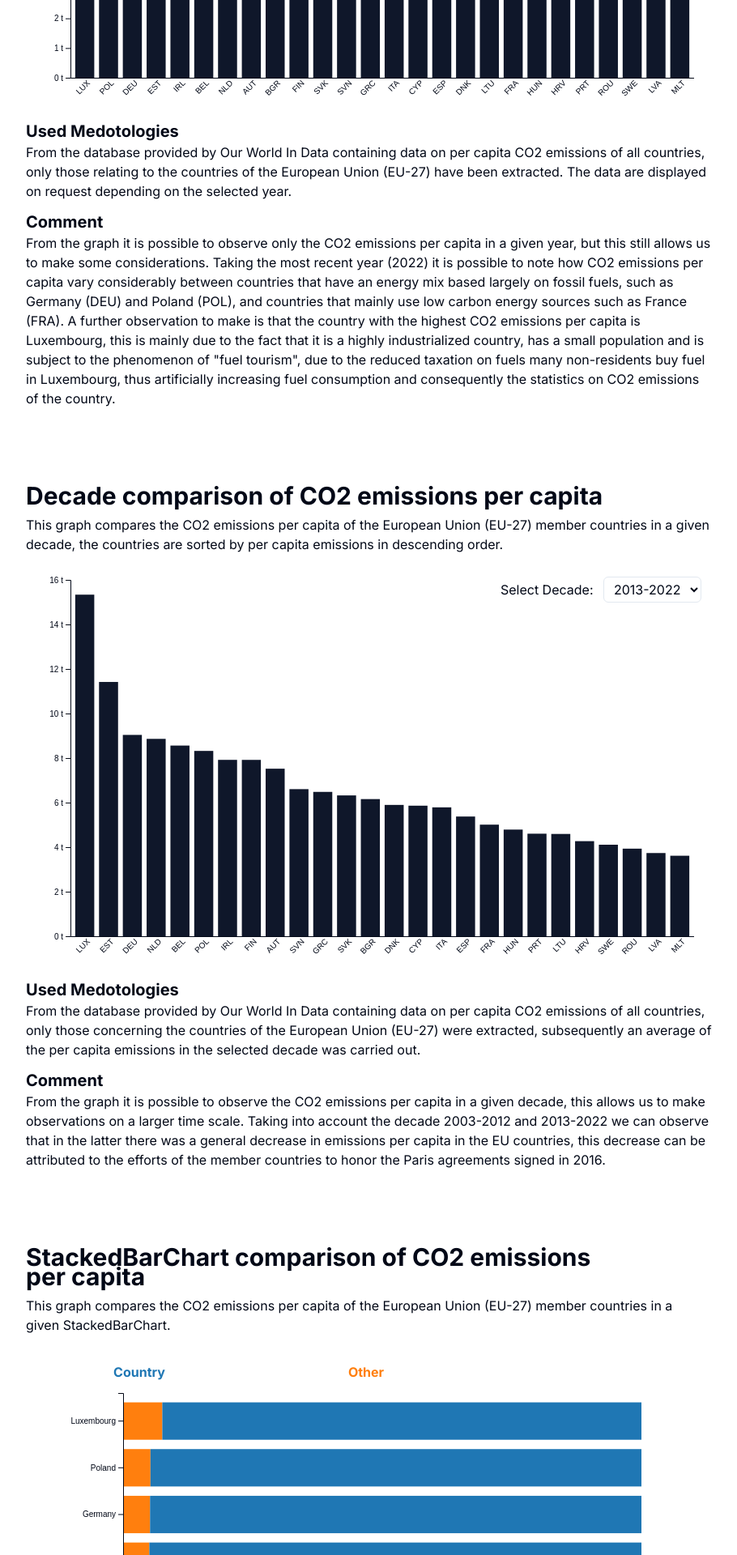
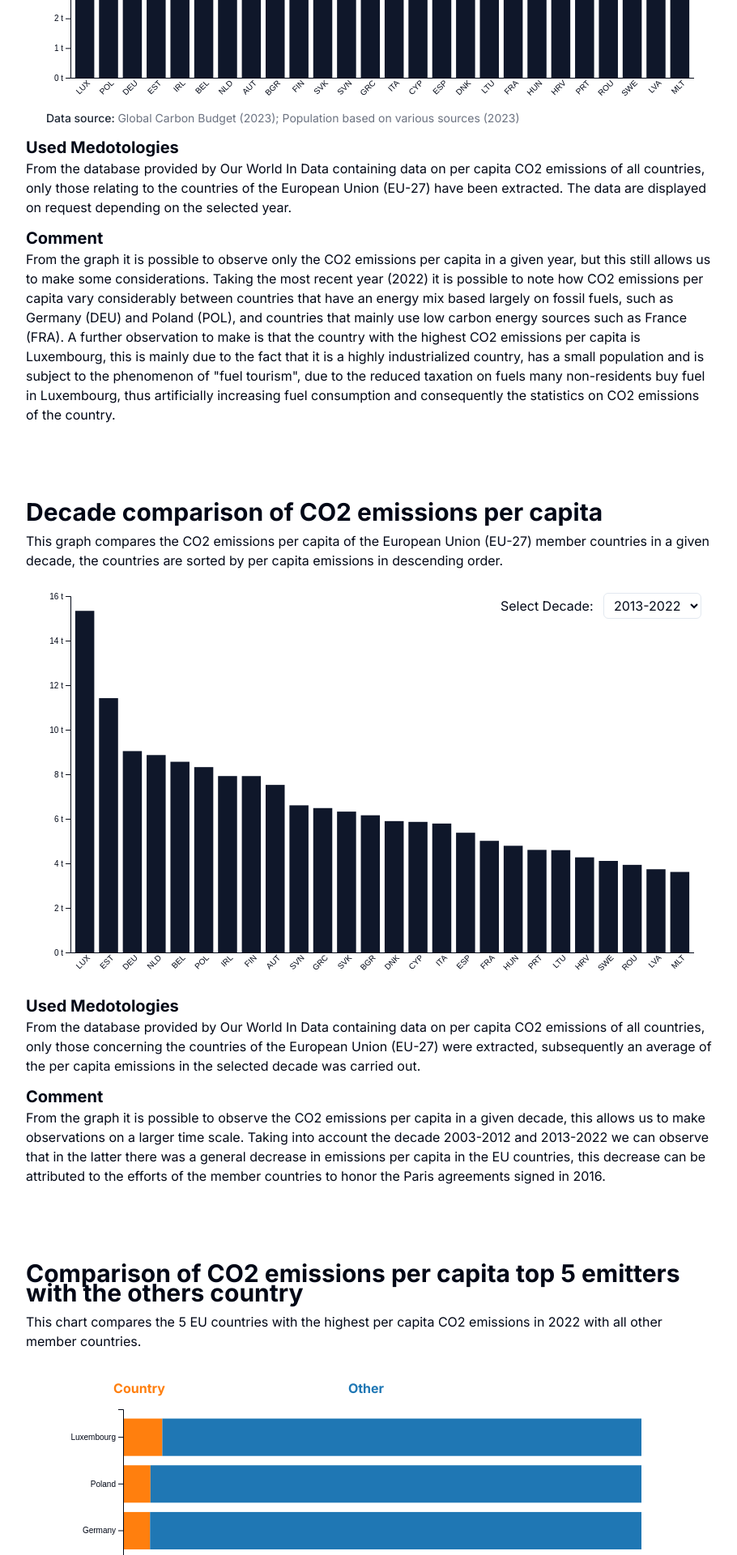
Before and after one commit to Berrutz/DataVis-Project, a Next.js app in the folder web-application/: page /DataVis-Project/assignments/assignment-1 in a window 1280 px wide. Shown: the part 760-2680 px from the top of the page at 81% size, without its empty margins (183-1093 px from the left). Built offline with nearby package versions, Linux system fonts and the light colour scheme.

Commit message:
added text in page.tsx

```diff
--- a/web-application/src/app/assignments/assignment-1/_components/UE-emission-1year.tsx
+++ b/web-application/src/app/assignments/assignment-1/_components/UE-emission-1year.tsx
@@ -124,25 +124,11 @@ const UEEmission1Year = () => {
             </div>
             <div className="overflow-x-auto h-full w-fit">
                 <svg ref={svgRef} />
+                <p className="text-sm text-gray-500">
+                    <a className="font-medium text-gray-800">Data source: </a>
+                    Global Carbon Budget (2023); Population based on various sources (2023)
+                </p>
             </div>
-            {/*             <p className="absolute -bottom-8 left-0 text-sm text-gray-500">
-                <a className="font-medium text-gray-800">Data source: </a>
-                Global Carbon Budget (2023); Population based on various sources (2023)
-            </p> */}
-            {/*             <div className="mt-4 block xs:hidden">
-                <label>Selected Year: </label>
-                <select
-                    value={selectedYear}
-                    onChange={(e) => setSelectedYear(e.target.value)}
-                    className="py-1 px-2 ml-2 rounded-md border bg-background"
-                >
-                    {yearOptions.map((year) => (
-                        <option key={year} value={year}>
-                            {year}
-                        </option>
-                    ))}
-                </select>
-            </div> */}
         </div>
     );
 };
--- a/web-application/src/app/assignments/assignment-1/_components/UE-emission-top5-StackedBarChart.tsx
+++ b/web-application/src/app/assignments/assignment-1/_components/UE-emission-top5-StackedBarChart.tsx
@@ -84,12 +84,12 @@ const StackedBarChart = () => {
             .range([0, width - margin.left - margin.right]);
 
         const color = d3.scaleOrdinal()
-            .domain(["Country", "Other"])
+            .domain(["Other", "Country"])
             .range(["#1f77b4", "#ff7f0e"]);
 
         // Stack generator for the "Country" and "Other" categories
         const stackGenerator = d3.stack()
-            .keys(["entity","country", "other"]);
+            .keys(["entity", "country", "other"]);
 
         const stackedData = stackGenerator(data);
 
@@ -97,12 +97,12 @@ const StackedBarChart = () => {
         svg.selectAll("g.layer")
             .data(stackedData)
             .join("g")
-            .attr("fill", d => color(d.key) as string )
+            .attr("fill", d => color(d.key) as string)
             .selectAll("rect")
             .data(d => d)
             .join("rect")
             .attr("y", d => y(d.data.entity) ?? 0)
-            .attr("x", d => x(d[0]) ?? 0 )
+            .attr("x", d => x(d[0]) ?? 0)
             .attr("width", d => x(d[1]) - x(d[0])!)
             .attr("height", y.bandwidth());
 
@@ -114,7 +114,7 @@ const StackedBarChart = () => {
             .attr("x", (width - margin.left - margin.right) / 2)
             .attr("y", 30)
             .attr("fill", "black")
-            .text("CO₂ Emissions (Mt per capita)");
+            .text("CO₂ Emissions (t per capita)");
 
         // Y-axis
         svg.append("g")
@@ -126,7 +126,7 @@ const StackedBarChart = () => {
 
         // Position and add a label for "Country" above the left bar chart
         svg.append("text")
-        .attr("x", margin.bottom / 2.0 )
+            .attr("x", margin.bottom / 2.0)
             .attr("y", -20)  // Position above the chart area
             .attr("text-anchor", "middle")
             .style("fill", color("Country") as string)
@@ -135,10 +135,10 @@ const StackedBarChart = () => {
 
         // Position and add a label for "Other" above the right bar chart
         svg.append("text")
-        .attr("x", 2.5 * ( margin.left )  )
+            .attr("x", 2.5 * (margin.left))
             .attr("y", -20)  // Position above the chart area
             .attr("text-anchor", "middle")
-        .style("fill", color("Other") as string )
+            .style("fill", color("Other") as string)
             .style("font-weight", "bold")
             .text("Other");
 
--- a/web-application/src/app/assignments/assignment-1/page.tsx
+++ b/web-application/src/app/assignments/assignment-1/page.tsx
@@ -136,19 +136,17 @@ export default function Assignment1() {
       >
         <ChartHeading>
           <ChartH1Title>
-          StackedBarChart comparison of CO2 emissions per capita
+            Comparison of CO2 emissions per capita top 5 emitters with the others country
           </ChartH1Title>
           <p>
-            This graph compares the CO2 emissions per capita of the European
-            Union (EU-27) member countries in a given StackedBarChart.
+            This chart compares the 5 EU countries with the highest per capita CO2
+            emissions in 2022 with all other member countries.
           </p>
         </ChartHeading>
         <ChartBody>
-          {
           <ChartContainer asidename="Chart" asidekey="chart-3" id="chart-3">
             <StackedBarChart />
           </ChartContainer>
-          }
           <ChartContainer
             asidename="Used Metodologies"
             id="used-metodologies-3"
@@ -156,9 +154,11 @@ export default function Assignment1() {
           >
             <ChartH2Title>Used Medotologies</ChartH2Title>
             <p>
-              From the database provided by Our World In Data containing data on
-              per capita CO2 emissions of all countries, only those concerning
-              the countries of the European Union (EU-27) were extracted .
+              From the database provided by Our World in Data containing data on per
+              capita CO2 emissions of all countries, only those relating to the countries
+              of the European Union (EU-27) in the year 2022 were extracted, from there
+              the 5 countries with the highest emissions were taken and a single entity
+              containing the sum of the emissions of all countries was created.
             </p>
           </ChartContainer>
           <ChartContainer
@@ -167,6 +167,11 @@ export default function Assignment1() {
             asidekey="comment-3"
           >
             <ChartH2Title>Comment</ChartH2Title>
+            <p>
+              The information that can be extracted from this graph is that among
+              the 27 member countries there is none whose per capita emissions are
+              considerably higher than the others.
+            </p>
           </ChartContainer>
         </ChartBody>
       </ChartSection>
@@ -179,7 +184,7 @@ export default function Assignment1() {
       >
         <ChartHeading>
           <ChartH1Title>
-          StackedBarChart comparison of CO2 emissions per capita
+            StackedBarChart comparison of CO2 emissions per capita
           </ChartH1Title>
           <p>
             This graph compares the CO2 emissions per capita of the European
@@ -187,11 +192,9 @@ export default function Assignment1() {
           </p>
         </ChartHeading>
         <ChartBody>
-          {
           <ChartContainer asidename="Chart" asidekey="chart-4" id="chart-4">
             <StackedBarChart2 />
           </ChartContainer>
-          }
           <ChartContainer
             asidename="Used Metodologies"
             id="used-metodologies-4"
```
Lines whose indentation alone changed are shown as unchanged.
